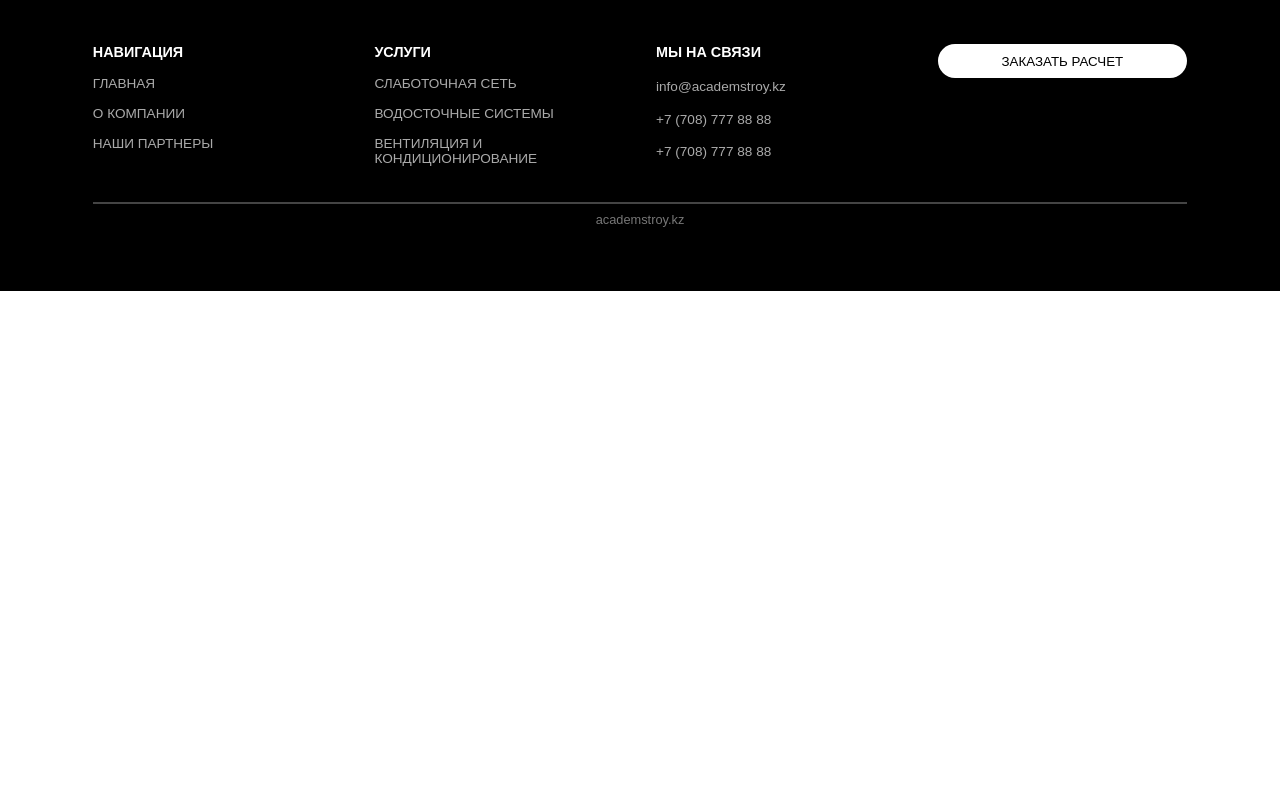
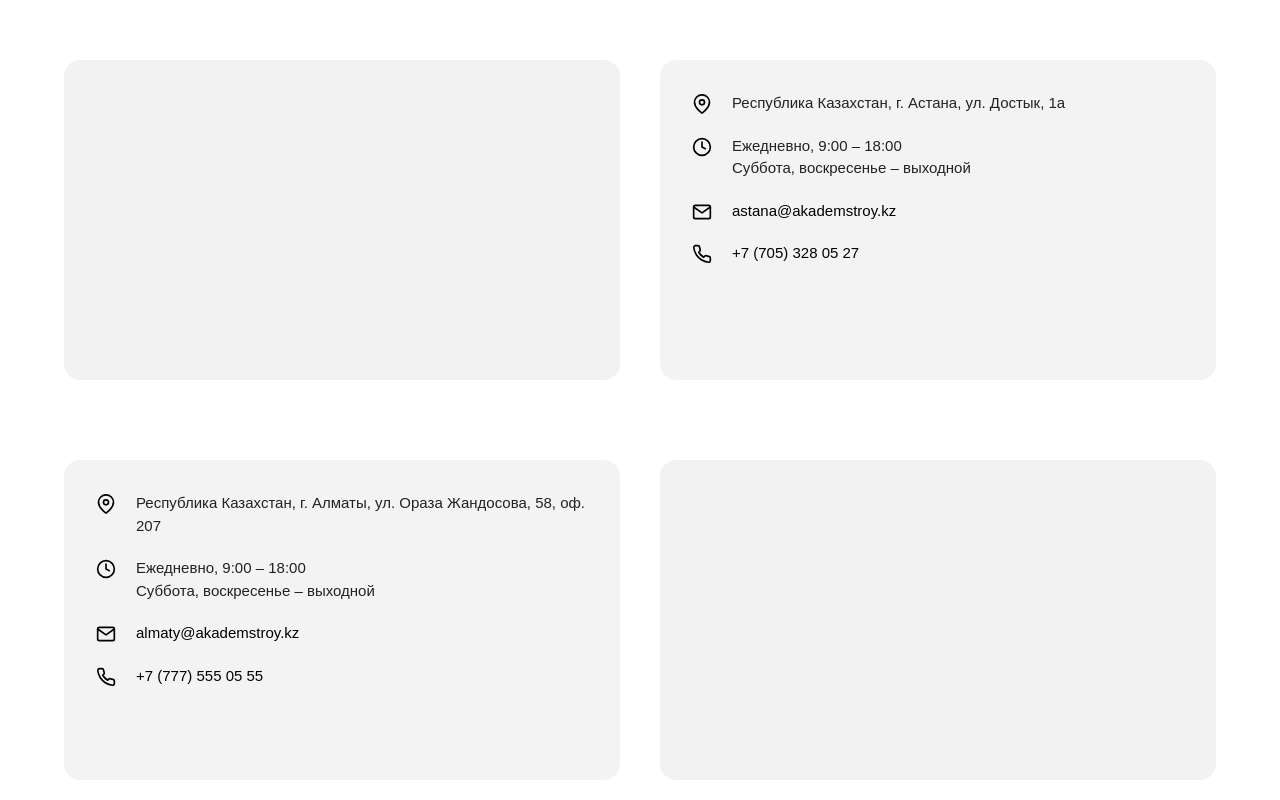
Before and after one commit to fek1ss/akadem_stroy, a Next.js app: page /contacts in a window 1280 px wide. Shown: the part 980-1780 px from the top of the page. Before the commit the page ends 1271 px from the top, so only its background shows below. Built offline with nearby package versions, Linux system fonts and the light colour scheme.

Commit message:
осталось сделать перевод и анимацию

```diff
--- a/src/app/about/clients/page.tsx
+++ b/src/app/about/clients/page.tsx
@@ -6,7 +6,6 @@ import { clients } from '@/data/clients';
 import { Filter } from '@/components/ui/filter/Filter';
 import { ClientCard } from '@/components/ui/clientCard/clientCard';
 import { Modal } from '@/components/ui/modal/Modal';
-import { DiscussForm } from '@/components/ui/discussForm/DiscussForm';
 
 export default function Page() {
   const categories = ['Алматы', 'Астана', 'Уральск', 'Атырау'];
--- a/src/app/contacts/page.tsx
+++ b/src/app/contacts/page.tsx
@@ -1,15 +1,45 @@
+'use client';
+
 import styles from './styles.module.scss';
-import HeroBase from './../../components/ui/heroBase/HeroBase';
+import HeroBase from '@/components/ui/heroBase/HeroBase';
+import { MapBlock } from '@/components/sections/contacts/MapBlock';
+import { ContactCard } from '@/components/sections/contacts/ContactCard';
+import { contacts } from '@/data';
+import { DiscussSection } from './../../components/sections/discussSection/DiscussSection';
 
 export default function Page() {
   return (
     <div className={styles.page}>
       <HeroBase
-        title='Контакты'
-        description='Информация для связи'
-        img='/images/contentBlock/form.png'
+        title="Контакты"
+        description="Информация для связи"
+        img="/images/contentBlock/form.png"
         video={false}
       />
+
+      <section className={styles.contacts}>
+        {contacts.map((item, index) => {
+          // Определяем четность для шахматного порядка на десктопе
+          const isEven = index % 2 === 0;
+
+          return (
+            <div key={item.id} className={styles.row}>
+              {isEven ? (
+                <>
+                  <MapBlock src={item.mapSrc} />
+                  <ContactCard {...item} />
+                </>
+              ) : (
+                <>
+                  <ContactCard {...item} />
+                  <MapBlock src={item.mapSrc} />
+                </>
+              )}
+            </div>
+          );
+        })}
+      </section>
+      <DiscussSection />
     </div>
   );
 }
--- a/src/app/contacts/styles.module.scss
+++ b/src/app/contacts/styles.module.scss
@@ -0,0 +1,40 @@
+.contacts {
+  display: flex;
+  flex-direction: column;
+  gap: 80px; // Увеличил отступ между городами для лучшей читаемости
+  padding: 80px 0;
+  width: 90%;
+  max-width: 1200px; // Ограничиваем на ПК, чтобы не расползалось
+  margin: 0 auto;
+
+  @media (max-width: 768px) {
+    gap: 40px;
+    padding: 40px 0;
+    width: 95%; // На мобилках используем больше места
+  }
+}
+
+.row {
+  display: grid;
+  grid-template-columns: 1fr 1fr;
+  gap: 40px;
+  align-items: center; // Центрируем карту и карточку по вертикали
+
+  @media (max-width: 1024px) {
+    gap: 24px;
+  }
+
+  @media (max-width: 768px) {
+    grid-template-columns: 1fr;
+    gap: 16px;
+
+    // Магия порядка: на мобилках карта всегда будет ПОД текстом
+    // Для этого MapBlock внутри ряда должен иметь класс (ниже в TSX добавим)
+    div[class*="MapBlock"] {
+      order: 2;
+    }
+    div[class*="ContactCard"] {
+      order: 1;
+    }
+  }
+}
--- a/src/components/layout/Footer/styles.module.scss
+++ b/src/components/layout/Footer/styles.module.scss
@@ -2,6 +2,7 @@
   background-color: #000;
   color: #fff;
   padding: 4rem 2rem;
+  margin-top: 3rem;
 
   &__wrapper {
     width: 90%;
--- /dev/null
+++ b/src/components/sections/contacts/ContactCard.tsx
@@ -0,0 +1,45 @@
+import styles from './styles.module.scss';
+import {
+  FiMapPin,
+  FiClock,
+  FiMail,
+  FiPhone,
+} from 'react-icons/fi';
+
+type Props = {
+  address: string;
+  schedule: string;
+  email: string;
+  phone: string;
+};
+
+export function ContactCard({
+  address,
+  schedule,
+  email,
+  phone,
+}: Props) {
+  return (
+    <div className={styles.card}>
+      <div className={styles.item}>
+        <FiMapPin />
+        <p>{address}</p>
+      </div>
+
+      <div className={styles.item}>
+        <FiClock />
+        <p>{schedule}</p>
+      </div>
+
+      <div className={styles.item}>
+        <FiMail />
+        <a href={`mailto:${email}`}>{email}</a>
+      </div>
+
+      <div className={styles.item}>
+        <FiPhone />
+        <a href={`tel:${phone}`}>{phone}</a>
+      </div>
+    </div>
+  );
+}
--- /dev/null
+++ b/src/components/sections/contacts/MapBlock.module.scss
@@ -0,0 +1,17 @@
+.map {
+  width: 100%;
+  height: 320px; // ← ключевой момент
+  border-radius: 16px;
+  overflow: hidden;
+  background: #f2f2f2;
+
+  iframe {
+    width: 100%;
+    height: 100%;
+    border: none;
+  }
+
+  @media (max-width: 768px) {
+    height: 260px;
+  }
+}
--- /dev/null
+++ b/src/components/sections/contacts/MapBlock.tsx
@@ -0,0 +1,19 @@
+import styles from './MapBlock.module.scss';
+
+type Props = {
+  src: string;
+};
+
+export function MapBlock({ src }: Props) {
+  return (
+    <div className={styles.map}>
+      <iframe
+        src={src}
+        width="100%"
+        height="100%"
+        frameBorder="0"
+        allowFullScreen
+      />
+    </div>
+  );
+}
--- /dev/null
+++ b/src/components/sections/contacts/styles.module.scss
@@ -0,0 +1,40 @@
+.card {
+  height: 100%;
+  padding: 32px;
+  border-radius: 16px;
+  background: #f3f3f3;
+  display: flex;
+  flex-direction: column;
+  gap: 20px;
+}
+
+.item {
+  display: grid;
+  grid-template-columns: 24px 1fr;
+  align-items: flex-start;
+  gap: 16px;
+  font-size: 15px;
+  line-height: 1.5;
+  color: #222;
+
+  svg {
+    font-size: 20px;
+    color: #000;
+    margin-top: 2px;
+  }
+
+  p {
+    margin: 0;
+    white-space: pre-line; // для переносов в schedule
+  }
+
+  a {
+    color: #000;
+    text-decoration: none;
+    font-weight: 500;
+
+    &:hover {
+      text-decoration: underline;
+    }
+  }
+}
--- /dev/null
+++ b/src/data/contacts.ts
@@ -0,0 +1,29 @@
+export const contacts = [
+  {
+    id: 1,
+    address: 'Республика Казахстан, г. Астана, ул. Достык, 1а',
+    schedule: 'Ежедневно, 9:00 – 18:00\nСуббота, воскресенье – выходной',
+    email: 'astana@akademstroy.kz',
+    phone: '+7 (705) 328 05 27',
+    mapSrc:
+      'https://yandex.kz/map-widget/v1/?ll=71.418625%2C51.128377&mode=search&ol=geo&ouri=ymapsbm1%3A%2F%2Fgeo%3Fdata%3DCgo0MTQxNjU2NDM2EkDSmtCw0LfQsNKb0YHRgtCw0L0sINCQ0YHRgtCw0L3QsCwg0JTQvtGB0YLRi9KbINC606nRiNC10YHRliwgMdCQIgoNVtaOQhV0g0xC&z=16.31',
+  },
+  {
+    id: 2,
+    address: 'Республика Казахстан, г. Алматы, ул. Ораза Жандосова, 58, оф. 207',
+    schedule: 'Ежедневно, 9:00 – 18:00\nСуббота, воскресенье – выходной',
+    email: 'almaty@akademstroy.kz',
+    phone: '+7 (777) 555 05 55',
+    mapSrc:
+      'https://yandex.kz/map-widget/v1/?ll=76.897172%2C43.230234&mode=search&ol=geo&ouri=ymapsbm1%3A%2F%2Fgeo%3Fdata%3DCgo1MzUzNzgzMTc2EkzSmtCw0LfQsNKb0YHRgtCw0L0sINCQ0LvQvNCw0YLRiywg0J7RgNCw0Lcg0JbQsNC90LTQvtGB0L7QsiDQutOp0YjQtdGB0ZYsIDU4IgoNW8uZQhXC6yxC&z=16.31',
+  },
+  {
+    id: 3,
+    address: 'Республика Казахстан, г. Уральс, ул. К. Аманжолова 98, оф.29',
+    schedule: 'Ежедневно, 9:00 – 18:00\nСуббота, воскресенье – выходной',
+    email: 'karaganda@akademstroy.kz',
+    phone: '+7 (708) 434 36 90',
+    mapSrc:
+      'https://yandex.kz/map-widget/v1/?ll=51.374005%2C51.201937&mode=search&ol=geo&ouri=ymapsbm1%3A%2F%2Fgeo%3Fdata%3DCgoxNTI2NjM4NjQwEnjSmtCw0LfQsNKb0YHRgtCw0L0sINCR0LDRgtGL0YEg0prQsNC30LDSm9GB0YLQsNC9INC-0LHQu9GL0YHRiywg0J7RgNCw0LssINKa0LDRgdGL0Lwg0JDQvNCw0L3QttC-0LvQvtCyINC606nRiNC10YHRliwgOTgiCg36fk1CFcnOTEI%2C&z=16.31',
+  },
+];
--- a/src/data/index.ts
+++ b/src/data/index.ts
@@ -5,3 +5,4 @@ export * from './partners';
 export * from './servicesData';
 export * from './projects';
 export * from './clients';
+export * from './contacts';
```
